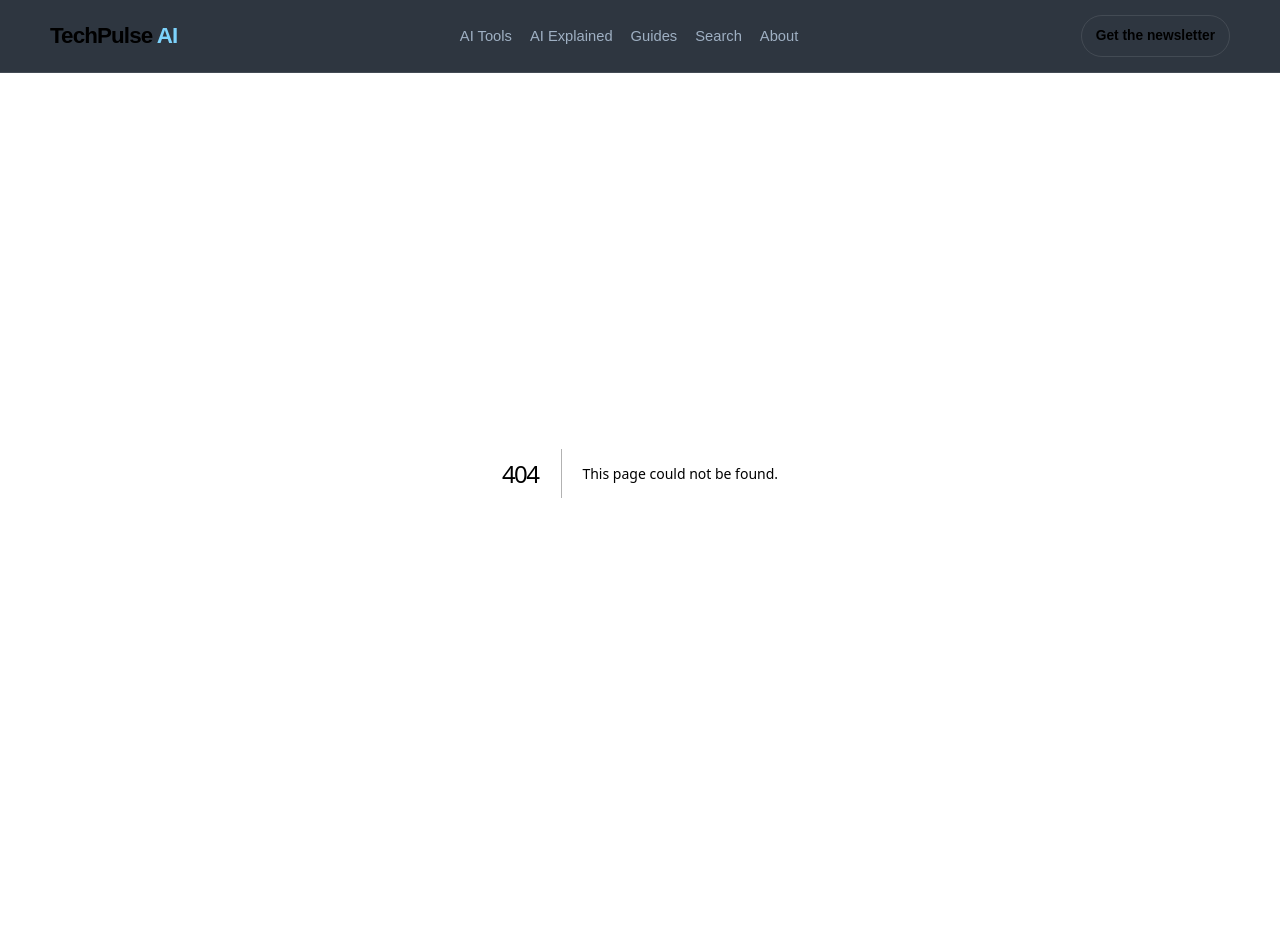
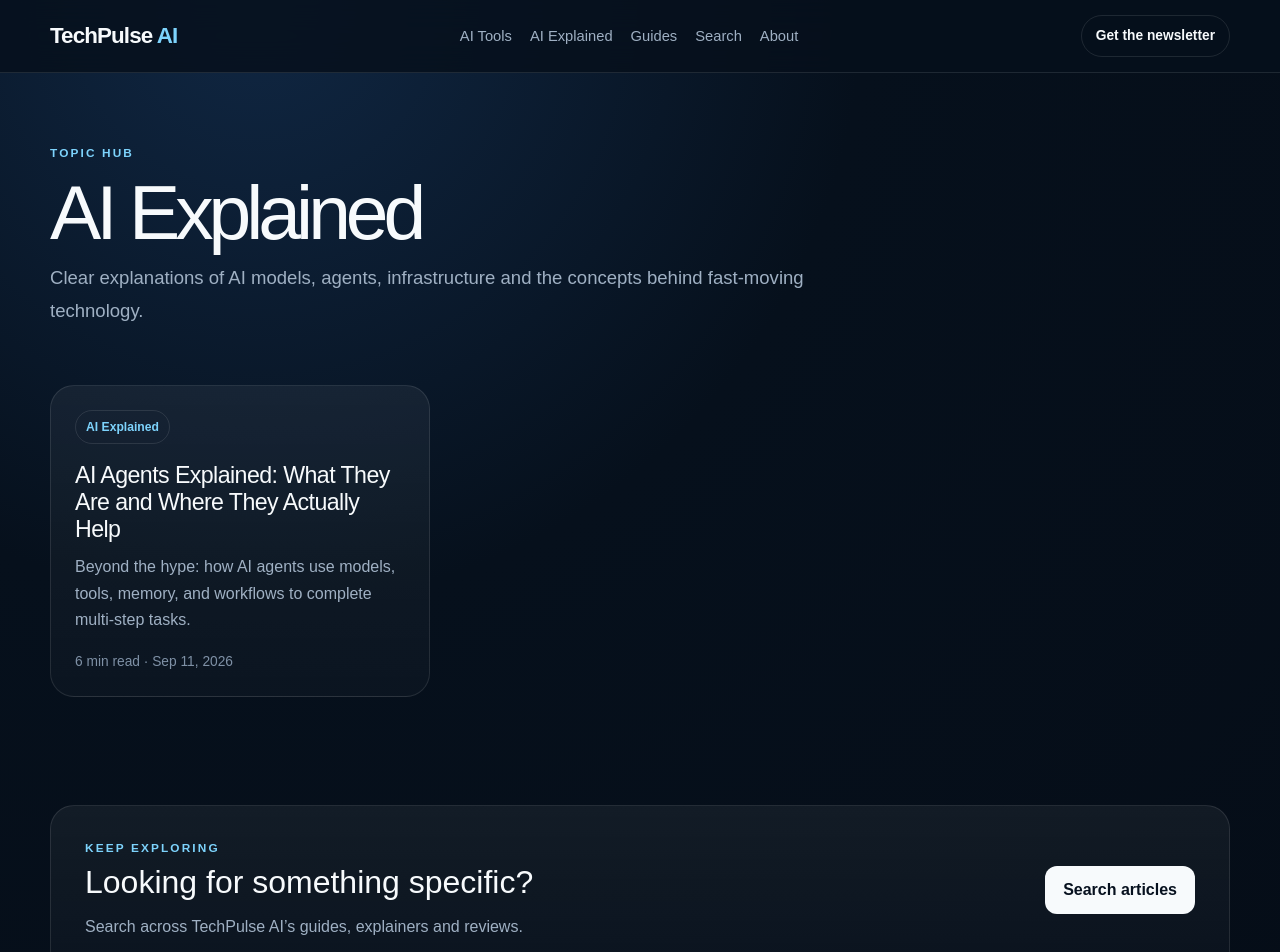
Before and after one commit to winnzzy/techpulse-ai, a Next.js app: page /category/ai-explained in a window 1280 px wide. Before the commit this address had no page. Shown: the top 952 px of the page. Built offline with nearby package versions, Linux system fonts and the light colour scheme.

Commit message:
Add crawlable category hub pages

```diff
--- /dev/null
+++ b/app/category/[slug]/page.tsx
@@ -0,0 +1,79 @@
+import type { Metadata } from "next";
+import Link from "next/link";
+import { notFound } from "next/navigation";
+import { posts } from "@/lib/posts";
+
+const categoryMap: Record<string, { name: string; description: string; match: string[] }> = {
+  "ai-tools": {
+    name: "AI Tools",
+    description: "Practical reviews, comparisons and buying guidance for AI software that can improve real workflows.",
+    match: ["AI Tools"],
+  },
+  "ai-explained": {
+    name: "AI Explained",
+    description: "Clear explanations of AI models, agents, infrastructure and the concepts behind fast-moving technology.",
+    match: ["AI Explained"],
+  },
+  guides: {
+    name: "Guides",
+    description: "Hands-on guidance for choosing, configuring and using technology more effectively.",
+    match: ["Guides"],
+  },
+};
+
+export function generateStaticParams() {
+  return Object.keys(categoryMap).map((slug) => ({ slug }));
+}
+
+export async function generateMetadata({ params }: { params: Promise<{ slug: string }> }): Promise<Metadata> {
+  const { slug } = await params;
+  const category = categoryMap[slug];
+  if (!category) return {};
+  return {
+    title: category.name,
+    description: category.description,
+    alternates: { canonical: `/category/${slug}` },
+  };
+}
+
+export default async function CategoryPage({ params }: { params: Promise<{ slug: string }> }) {
+  const { slug } = await params;
+  const category = categoryMap[slug];
+  if (!category) notFound();
+
+  const categoryPosts = posts.filter((post) => category.match.includes(post.category));
+
+  return (
+    <main>
+      <section className="container hub-hero">
+        <div className="eyebrow">Topic hub</div>
+        <h1>{category.name}</h1>
+        <p className="lead">{category.description}</p>
+      </section>
+
+      <section className="container section">
+        <div className="grid">
+          {categoryPosts.map((post) => (
+            <article key={post.slug} className="card">
+              <span className="badge">{post.category}</span>
+              <h3><Link href={`/articles/${post.slug}`}>{post.title}</Link></h3>
+              <p>{post.excerpt}</p>
+              <div className="meta">{post.readingTime} · {new Date(post.date).toLocaleDateString("en-US", { year: "numeric", month: "short", day: "numeric" })}</div>
+            </article>
+          ))}
+        </div>
+      </section>
+
+      <section className="container section">
+        <div className="newsletter">
+          <div>
+            <div className="eyebrow">Keep exploring</div>
+            <h2>Looking for something specific?</h2>
+            <p>Search across TechPulse AI’s guides, explainers and reviews.</p>
+          </div>
+          <Link className="button" href="/search">Search articles</Link>
+        </div>
+      </section>
+    </main>
+  );
+}
```
